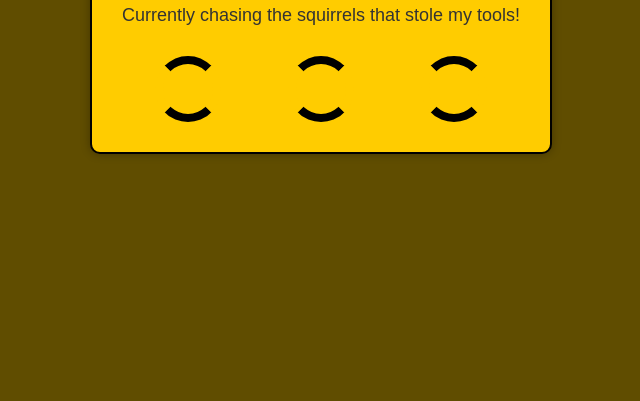
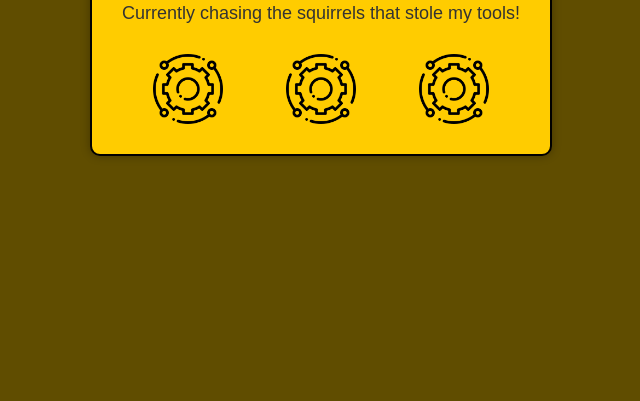
Before and after one commit to CypherM1/UnderConstruction, a plain HTML site: page index.html in a window 1280 px wide. Shown: the part 399-800 px from the top of the page, without its empty margins (319-959 px from the left). Drawn offline with Linux system fonts and the light colour scheme.

Commit message:
Replaced spinning circles with spinning gears.

```diff
--- a/index.html
+++ b/index.html
@@ -14,9 +14,9 @@
         <h1>Under Construction</h1>
         <p>Currently chasing the squirrels that stole my tools!</p>
         <div class="loaders">
-            <div class="loader"></div>
-            <div class="loader"></div>
-            <div class="loader"></div>
+            <div class="loader"><img src="pics/Gear.png" alt="gearLoader"></div>
+            <div class="loader"><img src="pics/Gear.png" alt="gearLoader"></div>
+            <div class="loader"><img src="pics/Gear.png" alt="gearLoader"></div>
         </div>
     </div>
 </body>
--- a/styles.css
+++ b/styles.css
@@ -55,14 +55,15 @@ p {
     display: block;
     margin-left: auto;
     margin-right: auto;
-    border: 8px solid #ffcc00;
-    border-top: 8px solid #000000;
-    border-bottom: 8px solid #000000;
-    border-radius: 50%;
-    width: 50px;
-    height: 50px;
+    height: 70px;
+    width: 70px;
     animation: spin 2s linear infinite;
     }
+
+img {
+    height: 100%;
+    width: 100%;
+}
 
 @keyframes spin {
     0% { transform: rotate(0deg); }
```
Also changed, not shown: pics/Gear.png (added).
